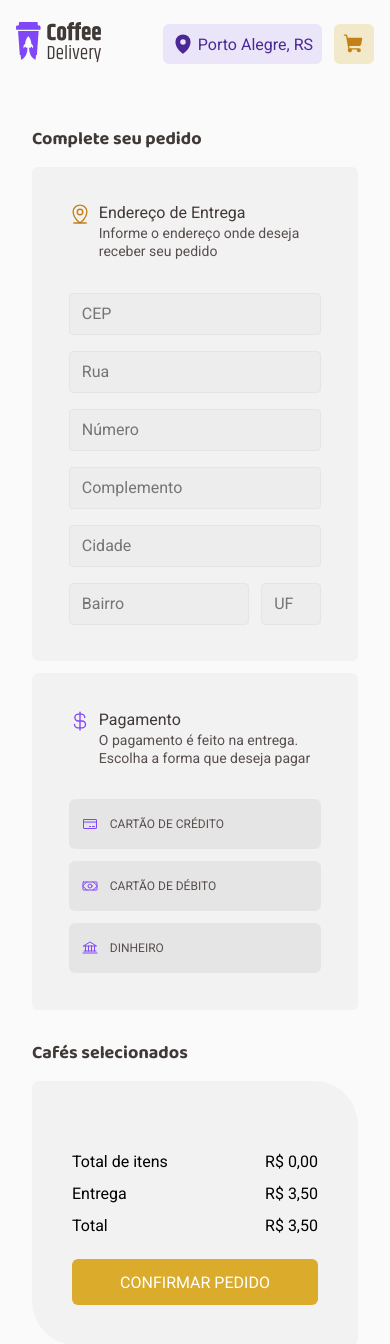
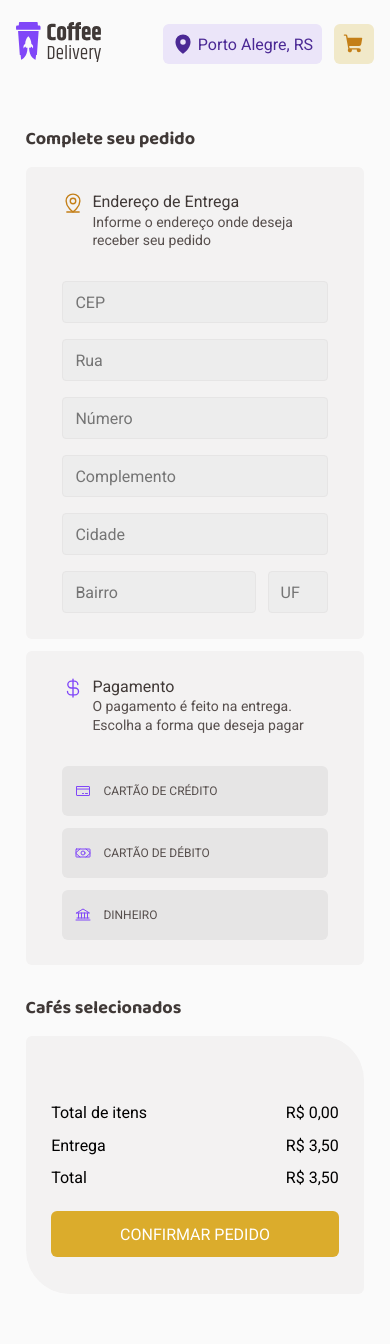
Before and after one commit to bBraian/coffee-delivery, a React (Vite) app: page /checkout in a window 390 px wide. Shown: the top 1344 px of the page. Built offline with nearby package versions, Linux system fonts and the light colour scheme.

Commit message:
cart page - responsives ajusts

```diff
--- a/src/context/CartContext.jsx
+++ b/src/context/CartContext.jsx
@@ -15,7 +15,6 @@ export function CartContextProvider({children}) {
         var cartList = [...cart];
         cartList.splice(index, 1);
         setCart(cartList)
-
     }
 
     return (
--- a/src/pages/Checkout/components/CoffeeItemCard/styles.module.css
+++ b/src/pages/Checkout/components/CoffeeItemCard/styles.module.css
@@ -1,10 +1,6 @@
 @media (max-width: 768px) {
     .removeButton span {
         display: none !important;
-    }
-    .imageInfos img {
-        width: 3rem !important;
-        height: 3rem !important;
     }
 }
 
@@ -81,4 +77,5 @@
     font-weight: bold;
     line-height: 130%;
     text-align: center;
+    white-space: nowrap;
 }
--- a/src/pages/Checkout/styles.module.css
+++ b/src/pages/Checkout/styles.module.css
@@ -8,13 +8,13 @@
 @media (max-width: 768px) {
     .container {
         grid-template-columns: 1fr !important;
-        padding: 0 2rem !important;
+        padding: 0 1.6rem !important;
         padding-bottom: 2rem !important;
         margin-top: 8rem !important;
     }
 
     .completeBox {
-        padding: 2.3rem !important;
+        padding: 1.6rem 2.3rem !important;
         flex-direction: column;
     }
 
@@ -34,6 +34,10 @@
         grid-template-columns: 1fr !important;
         gap: 0.75rem;
         margin-top: 2rem;
+    }
+
+    .selectedCoffeesBox {
+        padding: 2.3rem 1.6rem !important;
     }
 
 }
```
